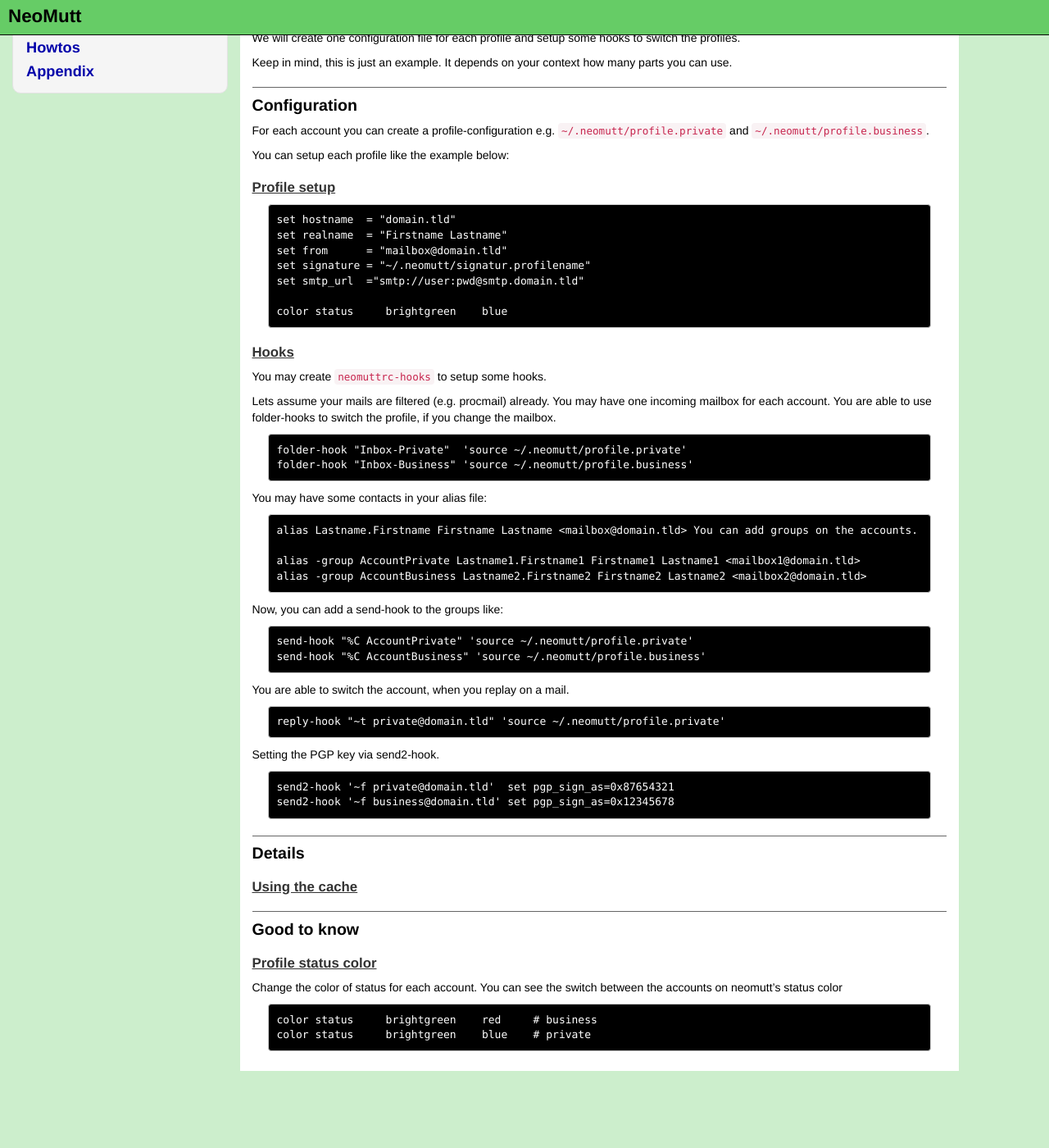
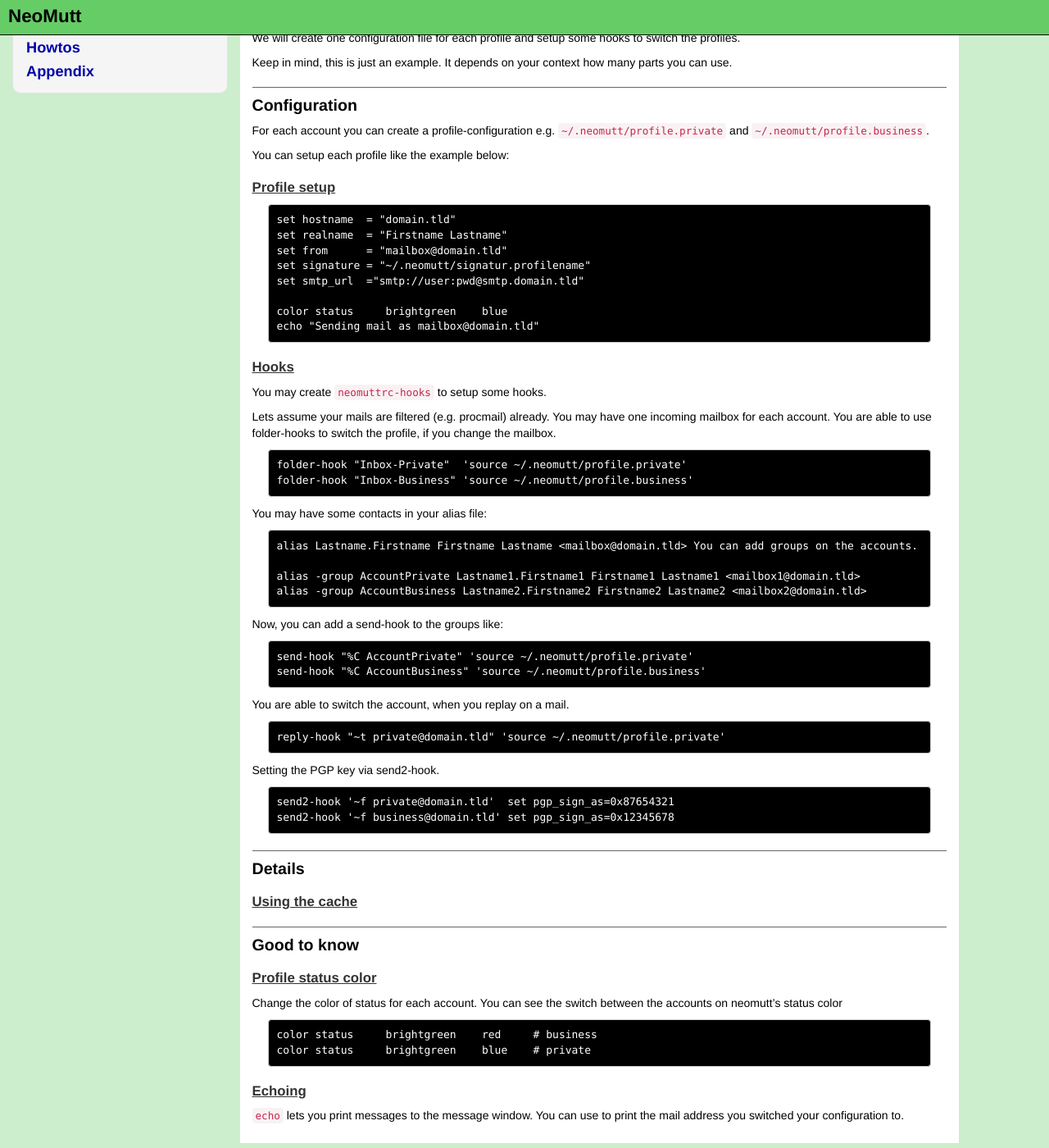
Before and after one commit to neomutt/test-doc, a Jekyll site: the page built from bestpractice/multiprofile.md, in a window 1280 px wide and 1400 px high, scrolled down 234 px. Shown: the whole window at 82% size. Built offline with Jekyll 4.4.1, drawn with Linux system fonts in a browser that asks for light colours; before the commit the page ends 1548 px from its top, so only the background shows below that.

Commit message:
Add echo command to example

```diff
--- a/bestpractice/multiprofile.md
+++ b/bestpractice/multiprofile.md
@@ -38,6 +38,7 @@ You can setup each profile like the example below:
 	set smtp_url  ="smtp://user:pwd@smtp.domain.tld"
 
 	color status     brightgreen    blue
+	echo "Sending mail as mailbox@domain.tld"
 
 ### Hooks
 
@@ -86,3 +87,7 @@ between the accounts on neomutt's status color
 
 	color status     brightgreen    red 	# business
 	color status     brightgreen    blue	# private
+
+### Echoing
+
+`echo` lets you print messages to the message window. You can use to print the mail address you switched your configuration to.
```
